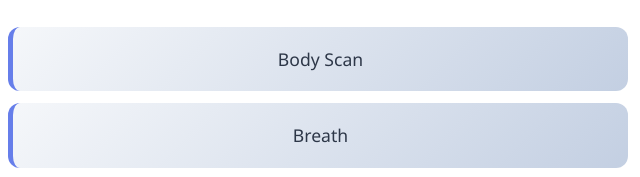
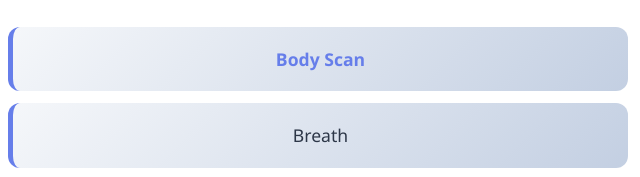
Before and after one commit to Thedoogle/IStatements, a plain HTML site: page index.html in a window 1280 px wide. Shown: the part 255-432 px from the top of the page, 322-962 px from the left. Drawn offline with Linux system fonts and the light colour scheme.

Commit message:
Add links to reminder items in index.html

```diff
--- a/index.html
+++ b/index.html
@@ -138,6 +138,18 @@
             display: block;
         }
 
+        .reminder-item a {
+            color: #667eea;
+            text-decoration: none;
+            font-weight: 600;
+            transition: color 0.2s;
+        }
+
+        .reminder-item a:hover {
+            color: #764ba2;
+            text-decoration: underline;
+        }
+
         .divider {
             border-bottom: 2px solid #667eea;
             margin: 30px 0 20px 0;
@@ -163,7 +175,7 @@
         <h1>🌟 You Matter 🌟</h1>
 
         <div class="section">
-            <div class="reminder-item">Body Scan</div>
+            <div class="reminder-item"><a href="https://www.therapistaid.com/worksheets/body-scan-script" target="_blank">Body Scan</a></div>
             <div class="reminder-item">Breath</div>
             <div class="reminder-item">I can talk about it when things are less intense</div>
             <button class="ground-button" onclick="toggleContent()">I Have Grounded</button>
```
